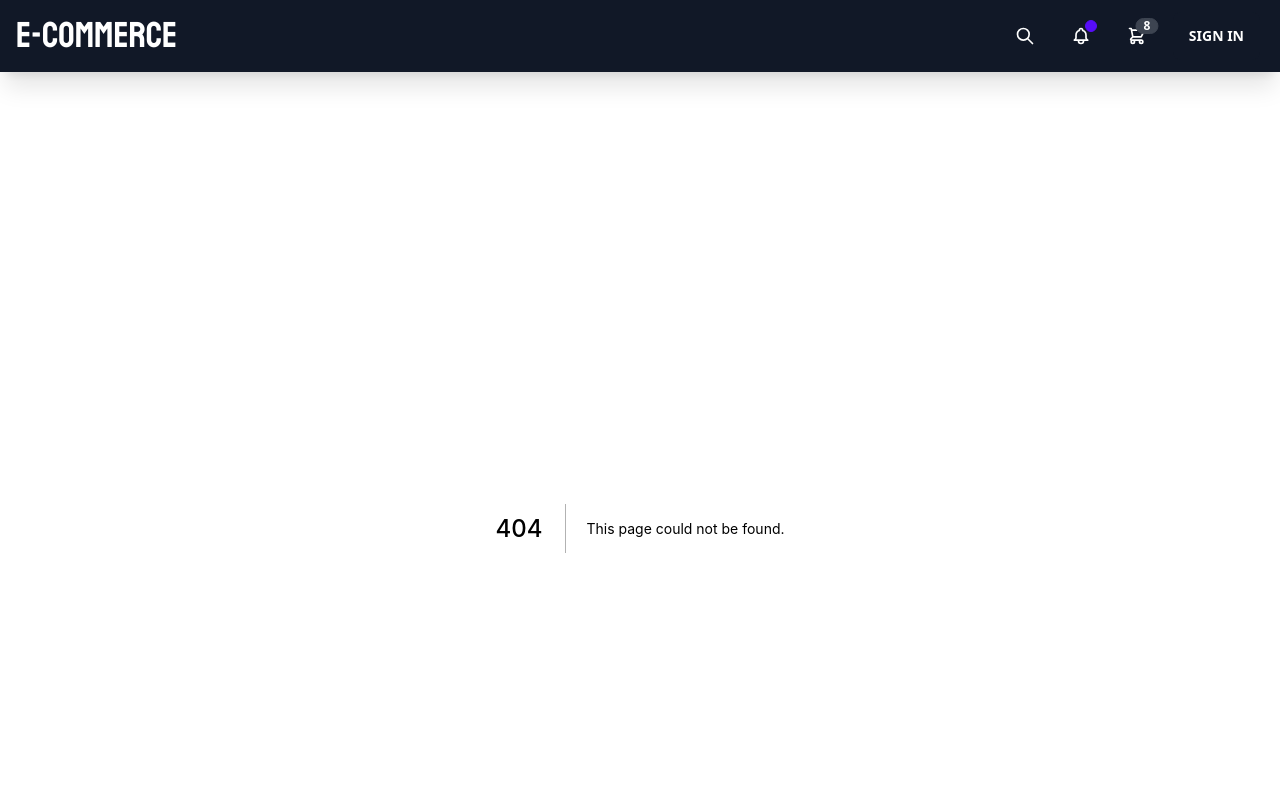
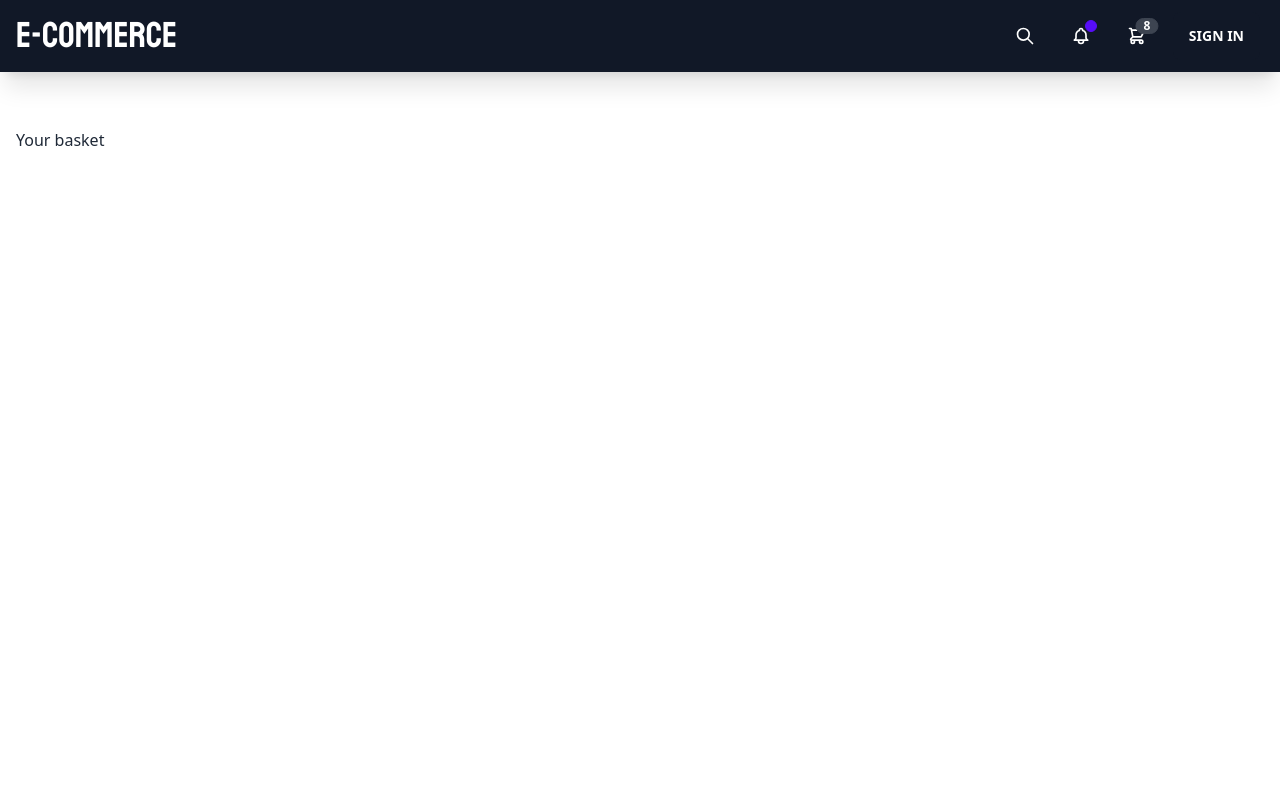
Before and after one commit to izabelaoska/e-commerce-project, a Next.js app: page /basket in a window 1280 px wide. Before the commit this address had no page. Shown: the top 800 px of the page. Built offline with nearby package versions, Linux system fonts and the light colour scheme; a web font is replaced by a local one.

Commit message:
feat: basket route created

```diff
--- a/components/Layout/Layout.tsx
+++ b/components/Layout/Layout.tsx
@@ -13,10 +13,6 @@ export const Layout: React.FC<PropsWithChildren> = ({
       <Navbar />
       <main className="container px-4 mx-auto h-full pt-32 mb-16">
         {children}
-        <Hero />
-        <NewProduct />
-        <OurProducts />
-        <Footer />
       </main>
     </div>
   )
--- a/components/Layout/Navbar/Basket.tsx
+++ b/components/Layout/Navbar/Basket.tsx
@@ -40,7 +40,7 @@ export const Basket = () => {
           <span className="font-bold text-lg">8 Items</span>
           <span className="text-info">Subtotal: $999</span>
           <div className="card-actions">
-            <Link href="/card">
+            <Link href="/basket">
               <button className="btn btn-primary btn-block">
                 View cart
               </button>
--- a/components/Layout/Navbar/Navbar.tsx
+++ b/components/Layout/Navbar/Navbar.tsx
@@ -2,6 +2,7 @@ import { Basket } from "./Basket"
 import { Notifications } from "./Notifications"
 import { Search } from "./Search"
 import { SignIn } from "./SignIn"
+import Link from "next/link"
 
 export const Navbar = () => {
   return (
@@ -13,7 +14,9 @@ export const Navbar = () => {
         <div className="navbar-end gap-2">
           <Search />
           <Notifications />
-          <Basket />
+          <Link href="/basket">
+            <Basket />
+          </Link>
           <SignIn />
         </div>
       </nav>
--- a/pages/_app.tsx
+++ b/pages/_app.tsx
@@ -3,11 +3,7 @@ import type { AppProps } from "next/app"
 import { Layout } from "../components/Layout/Layout"
 
 function MyApp({ Component, pageProps }: AppProps) {
-  return (
-    <Layout>
-      <Component {...pageProps} />
-    </Layout>
-  )
+  return <Component {...pageProps} />
 }
 
 export default MyApp
--- /dev/null
+++ b/pages/basket.tsx
@@ -0,0 +1,17 @@
+import Head from "next/head"
+import React from "react"
+import { Layout } from "../components"
+
+const basket = () => {
+  return (
+    <Layout>
+      <Head>
+        <title>Your basket</title>
+        <meta name="keywords" content="basket" />
+      </Head>
+      <div>Your basket</div>
+    </Layout>
+  )
+}
+
+export default basket
--- a/pages/index.tsx
+++ b/pages/index.tsx
@@ -1,11 +1,20 @@
 import type { NextPage } from "next"
 import Head from "next/head"
 import Image from "next/image"
+import { Footer, Layout, NewProduct } from "../components"
 import { Hero } from "../components/Layout/Hero/Hero"
+import { OurProducts } from "../components/Layout/OurProducts/OurProducts"
 import styles from "../styles/Home.module.css"
 
-const Home: NextPage = () => {
-  return <div></div>
+const Home = () => {
+  return (
+    <Layout>
+      <Hero />
+      <NewProduct />
+      <OurProducts />
+      <Footer />
+    </Layout>
+  )
 }
 
 export default Home
```
